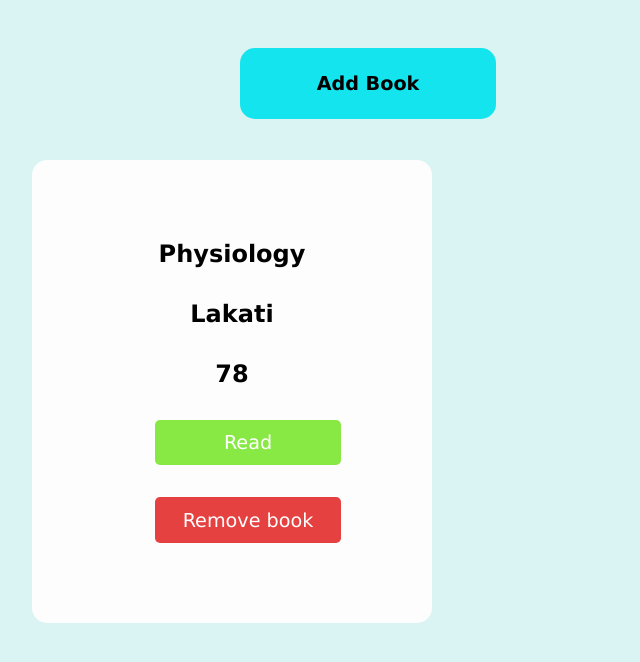
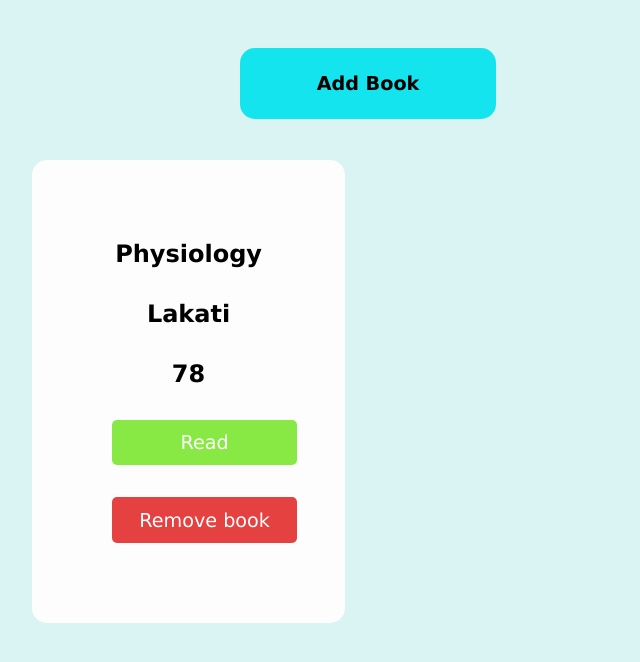
Before and after one commit to Snevy1/Library-Odin-project, a plain HTML site: page index.html in a window 1280 px wide. Shown: the whole page, without its empty margins (0-640 px from the left). Drawn offline with Linux system fonts and the light colour scheme.

Commit message:
Changed Grid layout

```diff
--- a/index.css
+++ b/index.css
@@ -76,7 +76,7 @@ input[type="submit"] {
 .books {
   text-align: center;
   display: grid;
-  grid-template-columns: repeat(3, 400px);
+  grid-template-columns: repeat(3, 1fr);
   gap: 15px;
   position: absolute;
   top: 10rem;
```
